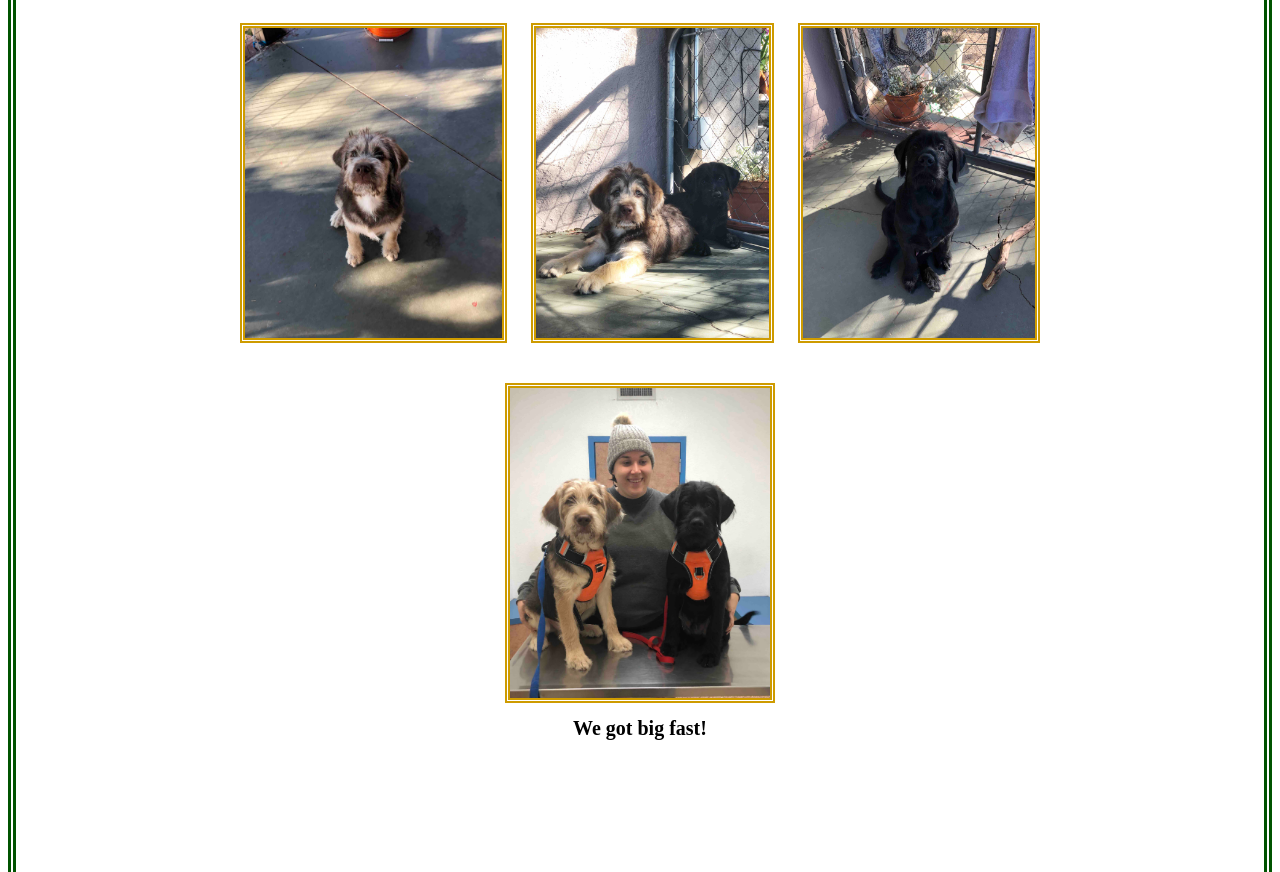
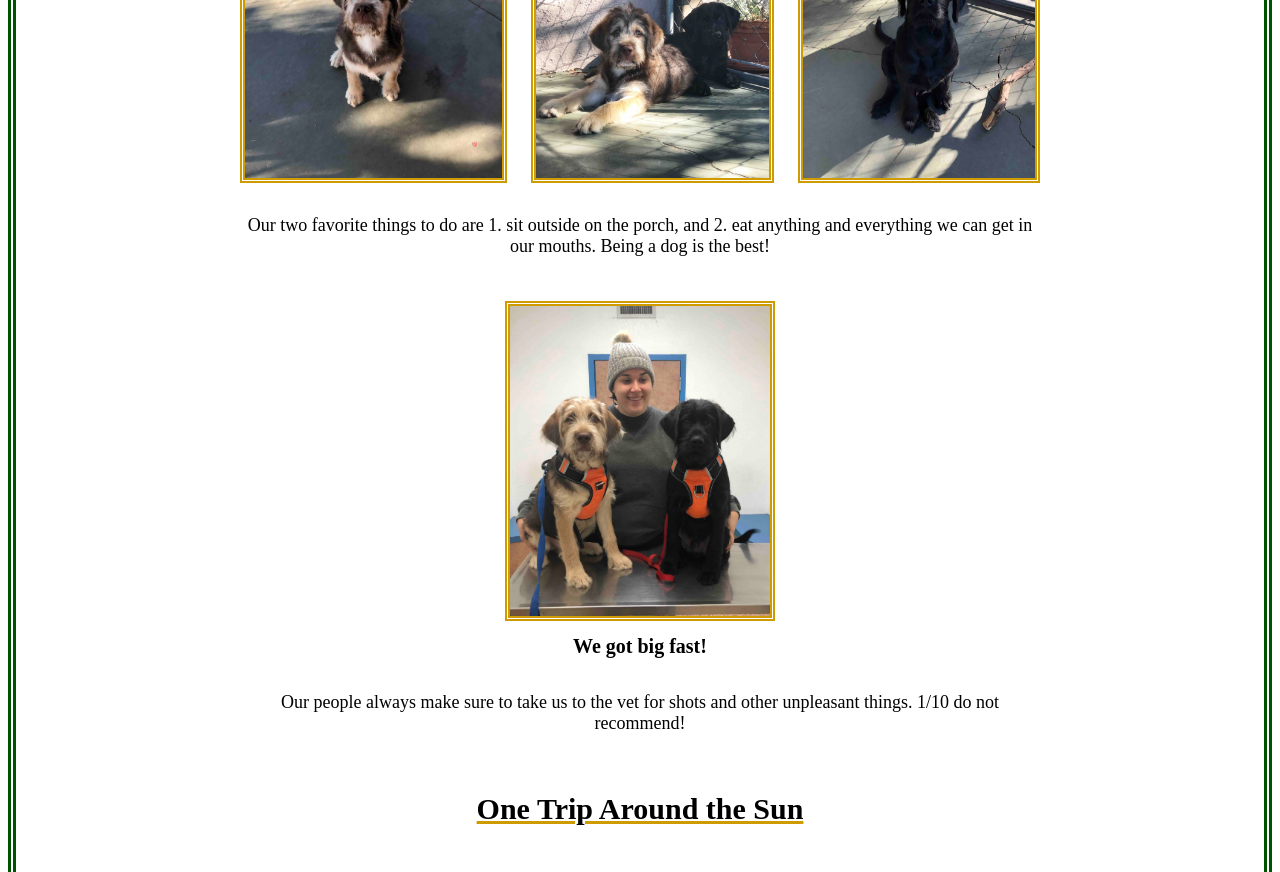
Before and after one commit to LaunchCodeAllhubs/js-assignment-4-html-me-something-nicholeoneill, a website: page index.html in a window 1280 px wide. Shown: the part 1423-2295 px from the top of the page. Drawn offline with Linux system fonts and the light colour scheme.

Commit message:
added more p and an article tag and updated css to center eveverything

```diff
--- a/index.html
+++ b/index.html
@@ -51,11 +51,17 @@
                   <img src="./images/IMG_4065.jpg">
                   <img src="./images/IMG_3910.jpeg" alt="Sitting on the porch">
                   <img src="./images/IMG_4076.jpg">
+                  <div class="text">
+                     <p>Our two favorite things to do are 1. sit outside on the porch, and 2. eat anything and everything we can get in our mouths. Being a dog is the best!</p>
+                  </div>
 
                <figure>
                   <img src="./images/IMG_4227.jpeg">
                   <figcaption class="caption">We got big fast!</figcaption>
                </figure>
+               <div class="text">
+                  <p>Our people always make sure to take us to the vet for shots and other unpleasant things. 1/10 do not recommend!</p>
+               </div>
             </div>
             <div id="one-year">
                <h4>One Trip Around the Sun</h4>
@@ -65,7 +71,9 @@
                   <img src="./images/loveyoubro.jpeg">
                   <figcaption>Before we knew it, we were 1!</figcaption>
                </figure>
-
+               <div class="text">
+                  <p>This was the first and only birthday party we ever had. It was a great time, with watermelon and peanut butter "cake"! We even had some friends to share it with.</p>
+               </div>
             </div>
             <div id="beard-bros">
                <h4>Beard of Brothers</h4>
@@ -73,6 +81,7 @@
                   <img src="./images/IMG_5518.jpg">
                   <figcaption>Hope you enjoyed the photos! Now give us a treat!</figcaption>
                </figure>
+               <article>No, seriously, give us a treat.</article>
             </div>
          </div>
       </main>
--- a/styles.css
+++ b/styles.css
@@ -89,8 +89,10 @@ a:hover {
 #younger-years,
 #one-year,
 #beard-bros {
+    display: block;
+    justify-content: center;
     text-align: center;
-    margin: 200px
+    margin: 0 auto;
 }
 
 img {
@@ -98,6 +100,10 @@ img {
     padding: 0;
     margin: 10px;
     border: double 5px rgb(206, 155, 0);
+}
+
+.bday-pics {
+    max-height: 15rem;
 }
 
 
```
